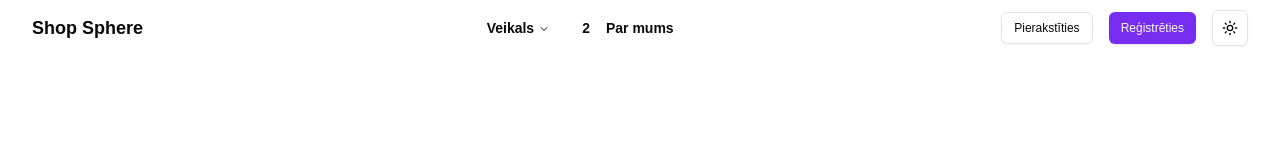
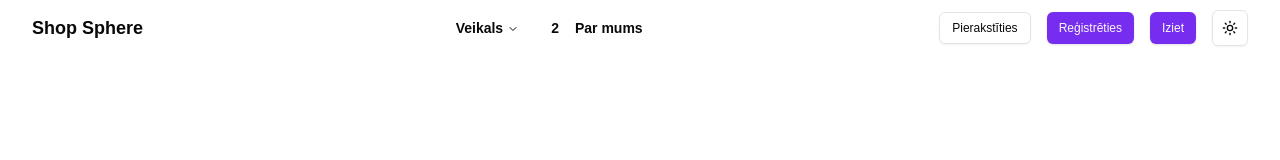
Before and after one commit to linciss/ShopRealm, a Next.js app: page / in a window 1280 px wide. Shown: the top 160 px of the page. Built offline with nearby package versions, Linux system fonts and the light colour scheme.

Commit message:
feat: Add Sign Out button to navigation bar

```diff
--- /dev/null
+++ b/src/components/auth/sign-out-button.tsx
@@ -0,0 +1,11 @@
+'use client';
+
+import { logout } from '../../../actions/logout';
+
+interface SignOutButtonProps {
+  children?: React.ReactNode;
+}
+
+export const SignOutButton = ({ children }: SignOutButtonProps) => {
+  return <span onClick={logout}>{children}</span>;
+};
--- a/src/components/custom/navigation-bar.tsx
+++ b/src/components/custom/navigation-bar.tsx
@@ -9,6 +9,7 @@ import {
   NavigationMenuTrigger,
 } from '@/components/ui/navigation-menu';
 import { ThemeToggle } from './theme-toggle';
+import { SignOutButton } from '../auth/sign-out-button';
 
 // route interface for the links so they are type safe
 interface RouteProps {
@@ -69,6 +70,9 @@ export const NavigationBar = () => {
           <Link href='/auth/sign-up' className='hidden md:flex'>
             <Button size='sm'>Reģistrēties</Button>
           </Link>
+          <SignOutButton>
+            <Button size='sm'>Iziet</Button>
+          </SignOutButton>
           <ThemeToggle />
         </div>
       </div>
```
